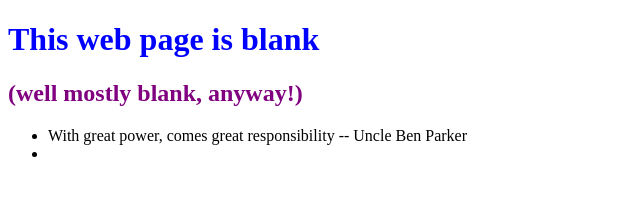
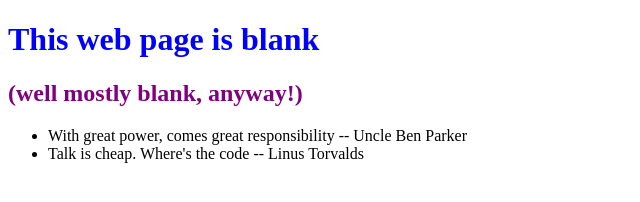
Before and after one commit to bartandsap/0main_openSAP_repo, a plain HTML site: page index.html in a window 1280 px wide. Shown: the whole page, without its empty margins (0-640 px from the left). Drawn offline with Linux system fonts and the light colour scheme.

Commit message:
Added LI tag (branch rebase_instead_ff_merge)

```diff
--- a/index.html
+++ b/index.html
@@ -11,7 +11,7 @@
 		<h2 style="color:purple">(well mostly blank, anyway!)</h2>
 		<ul>
 			<li>With great power, comes great responsibility -- Uncle Ben Parker</li>
-			<li></li>
+			<li>Talk is cheap. Where's the code -- Linus Torvalds</li>
 		</ul>
 	</body>
 </html>
```
